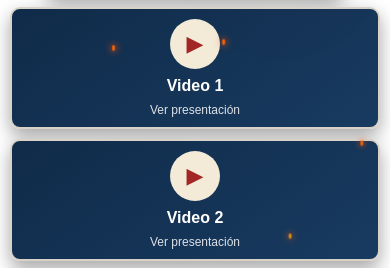
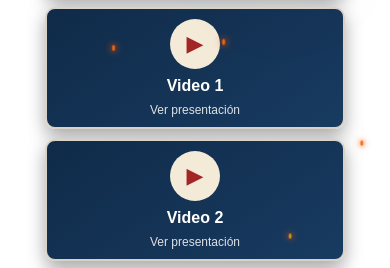
Before and after one commit to Wabrego20/Primera-Guerra-Mundial, a plain HTML site: page index.html in a window 390 px wide. Shown: the part 1678-1946 px from the top of the page. Drawn offline with Linux system fonts and the light colour scheme.

Commit message:
videosgu

```diff
--- a/style.css
+++ b/style.css
@@ -82,7 +82,7 @@ body {
 }
 
 /* =======BOTONES GENERALES========= */
-.boton-seccion,
+
 .video-card {
     position: relative;
     display: flex;
@@ -122,6 +122,7 @@ body {
     font-weight: bold;
     text-decoration: none;
     overflow: hidden;
+    cursor: pointer;
 }
 
 /* Línea superior */
@@ -180,7 +181,6 @@ body {
 .video-card {
     display: flex;
     min-width: 300px;
-    aspect-ratio: 16, 9;
     flex-direction: column;
     gap: 8px;
     padding: 10px;
@@ -415,8 +415,7 @@ body {
     }
 
     .video-card {
-        width: 95%;
-        aspect-ratio: 16, 9;
+        max-width: 95%;
     }
 
     .modal {
```
